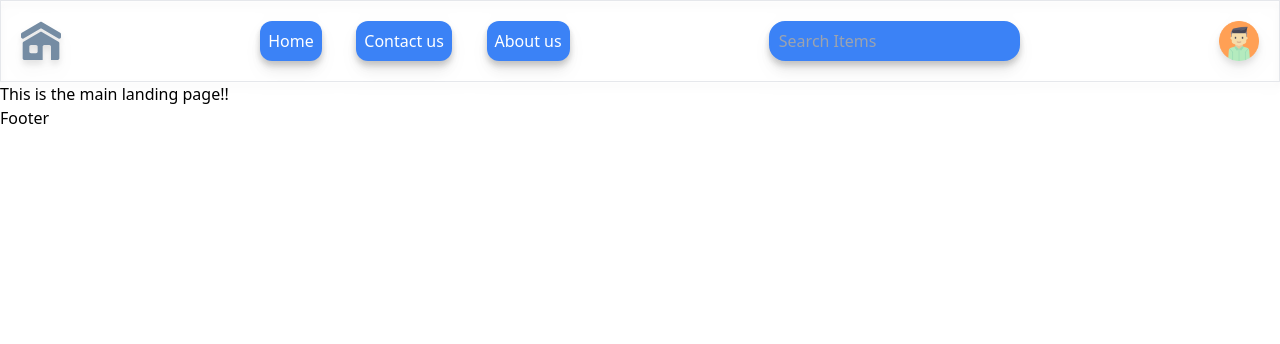
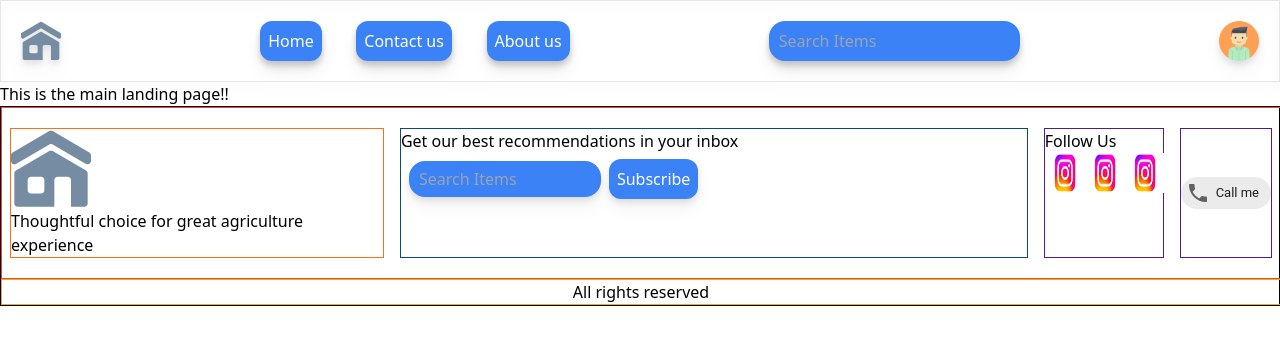
Before and after one commit to Masoom24/easy-farm, a React (Create React App) app: page / in a window 1280 px wide. Shown: the top 344 px of the page. Built offline with nearby package versions, Linux system fonts and the light colour scheme.

Commit message:
Created Footer

```diff
--- a/src/components/footer/index.jsx
+++ b/src/components/footer/index.jsx
@@ -1,8 +1,41 @@
-import React from 'react'
+import React from 'react';
+import homesvg from '../../asset/Icons/homesvg.svg'
+import instagram from '../../asset/Icons/instagram.png'
+import MdPhone from '@mui/icons-material/Phone';
+import Chip from '@mui/material/Chip';
 
 const Footer = () => {
   return (
-    <div>Footer</div>
+    <>
+      <footer className='flex border border-black'>
+        <div className='flex flex-col'>
+          <div className='flex border border-red-500 w-screen'>
+            <div className='flex flex-col border border-orange-500 my-5 mx-2'><img className='w-20' src={homesvg} alt="" />
+              Thoughtful choice for great agriculture experience
+            </div>
+            <div className='flex flex-col border border-sky-900 w-1/2 my-5 mx-2'>Get our best recommendations in your inbox<br />
+              <span>
+                <input className='border-2 w-48 m-2 text-white border-blue-500 px-2 py-1 focus:outline-0 rounded-2xl bg-blue-500 drop-shadow-lg hover:bg-indigo-500' placeholder='Search Items' type="email" name="email" id="" />
+                <button type="submit" className='text-white drop-shadow-lg transition ease-in-out delay-150 bg-blue-500 hover:-translate-y-1 hover:scale-110 hover:bg-indigo-500 duration-300 rounded-xl p-2'>Subscribe</button>
+              </span>
+            </div>
+            <div className='flex flex-col border border-violet-900 my-5 mx-2'>Follow Us<br />
+              <span className='flex'>
+                <img className='w-10 h-10' src={instagram} alt="instagram" />
+                <img className='w-10 h-10' src={instagram} alt="instagram" />
+                <img className='w-10 h-10' src={instagram} alt="instagram" />
+              </span>
+            </div>
+            <div className='border flex items-center border-violet-900 my-5 mx-2'>
+              <a href='tel:+919589518638' className='cursor-pointer' ><Chip icon={<MdPhone />} label="Call me" /></a>
+            </div>
+          </div>
+          <div className='border text-center border-yellow-500'>
+            <p>All rights reserved</p>
+          </div>
+        </div>
+      </footer>
+    </>
   )
 }
 
```
Also changed, not shown: src/asset/Icons/instagram.png (added).
